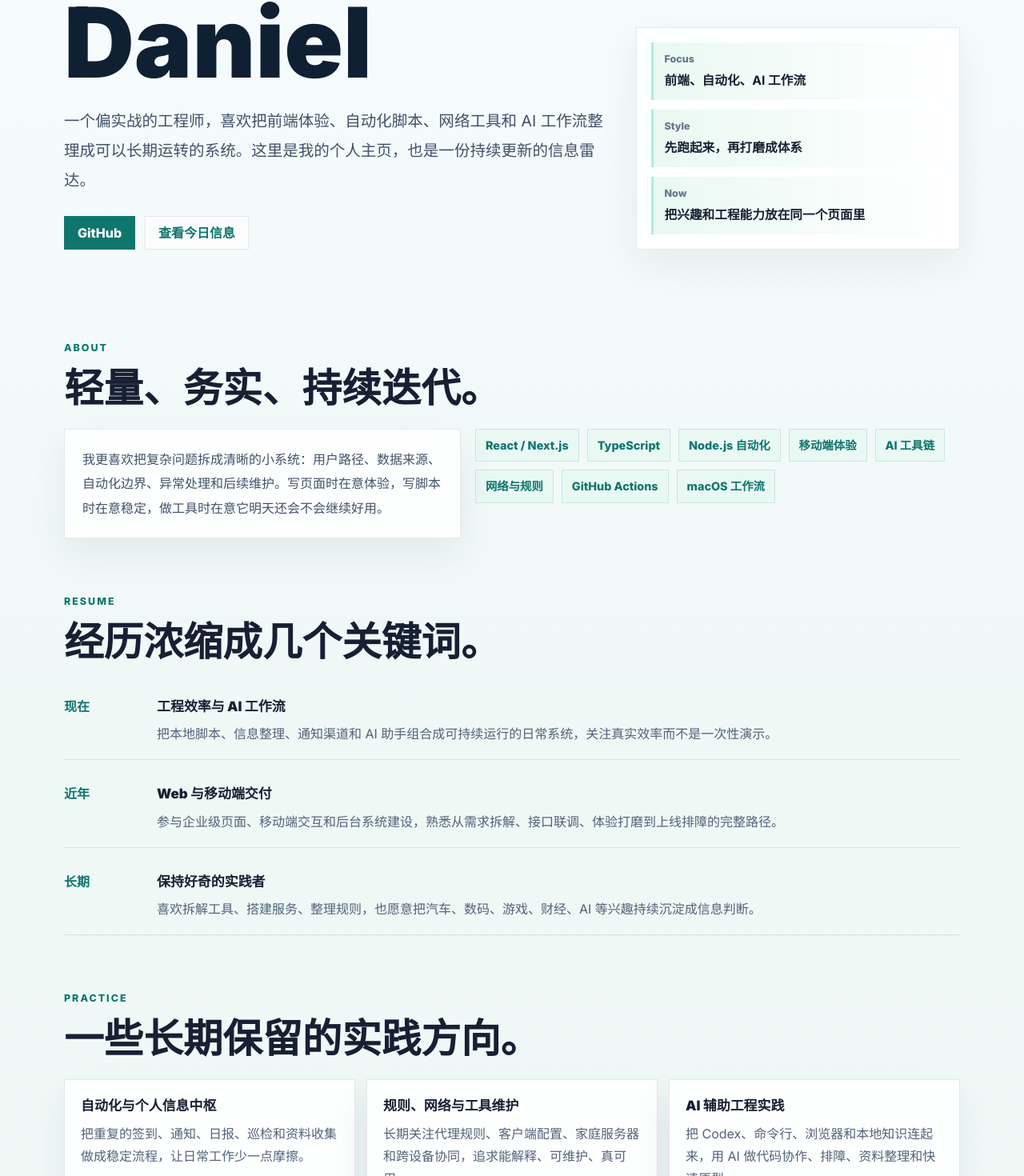
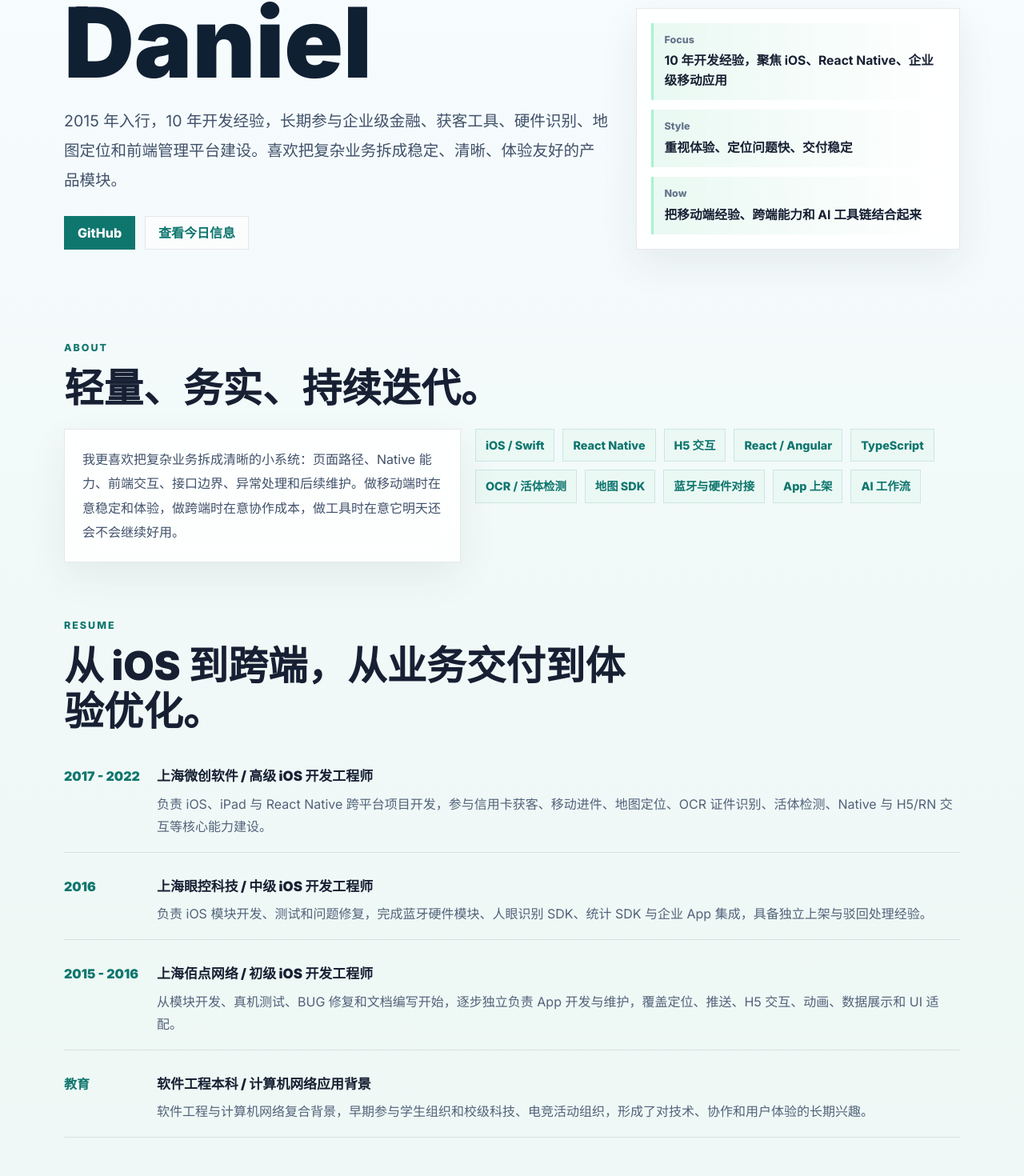
Before and after one commit to danielgzd/danielgzd.github.io, a Next.js app: page / in a window 1280 px wide. Shown: the part 244-1714 px from the top of the page at 80% size. Built offline with nearby package versions, Linux system fonts and the light colour scheme.

Commit message:
feat: enrich resume content

```diff
--- a/app/page.tsx
+++ b/app/page.tsx
@@ -18,46 +18,65 @@ type RadarCategory = {
 };
 
 const skills = [
-  "React / Next.js",
+  "iOS / Swift",
+  "React Native",
+  "H5 交互",
+  "React / Angular",
   "TypeScript",
-  "Node.js 自动化",
-  "移动端体验",
-  "AI 工具链",
-  "网络与规则",
-  "GitHub Actions",
-  "macOS 工作流",
+  "OCR / 活体检测",
+  "地图 SDK",
+  "蓝牙与硬件对接",
+  "App 上架",
+  "AI 工作流",
 ];
 
 const timeline = [
   {
-    period: "现在",
-    title: "工程效率与 AI 工作流",
-    body: "把本地脚本、信息整理、通知渠道和 AI 助手组合成可持续运行的日常系统，关注真实效率而不是一次性演示。",
+    period: "2017 - 2022",
+    title: "上海微创软件 / 高级 iOS 开发工程师",
+    body: "负责 iOS、iPad 与 React Native 跨平台项目开发，参与信用卡获客、移动进件、地图定位、OCR 证件识别、活体检测、Native 与 H5/RN 交互等核心能力建设。",
   },
   {
-    period: "近年",
-    title: "Web 与移动端交付",
-    body: "参与企业级页面、移动端交互和后台系统建设，熟悉从需求拆解、接口联调、体验打磨到上线排障的完整路径。",
+    period: "2016",
+    title: "上海眼控科技 / 中级 iOS 开发工程师",
+    body: "负责 iOS 模块开发、测试和问题修复，完成蓝牙硬件模块、人眼识别 SDK、统计 SDK 与企业 App 集成，具备独立上架与驳回处理经验。",
   },
   {
-    period: "长期",
-    title: "保持好奇的实践者",
-    body: "喜欢拆解工具、搭建服务、整理规则，也愿意把汽车、数码、游戏、财经、AI 等兴趣持续沉淀成信息判断。",
+    period: "2015 - 2016",
+    title: "上海佰点网络 / 初级 iOS 开发工程师",
+    body: "从模块开发、真机测试、BUG 修复和文档编写开始，逐步独立负责 App 开发与维护，覆盖定位、推送、H5 交互、动画、数据展示和 UI 适配。",
+  },
+  {
+    period: "教育",
+    title: "软件工程本科 / 计算机网络应用背景",
+    body: "软件工程与计算机网络复合背景，早期参与学生组织和校级科技、电竞活动组织，形成了对技术、协作和用户体验的长期兴趣。",
   },
 ];
 
 const practices = [
   {
-    title: "自动化与个人信息中枢",
-    body: "把重复的签到、通知、日报、巡检和资料收集做成稳定流程，让日常工作少一点摩擦。",
+    title: "MSP 信用卡申请客户端",
+    body: "面向分行网点和大堂经理的移动办理工具，使用 React Native、Redux、Swift 与 Native 交互，接入活体检测、身份证 OCR，并适配 iOS、iPad 与 Android Pad 场景。",
   },
   {
-    title: "规则、网络与工具维护",
-    body: "长期关注代理规则、客户端配置、家庭服务器和跨设备协同，追求能解释、可维护、真可用。",
+    title: "我的云 / 信用卡获客工具",
+    body: "使用 Swift 构建业务主流程，接入 OCR、活体检测和地图 SDK，实现自定义地图、后台定位上传、轨迹优化和获客数据图表展示。",
   },
   {
-    title: "AI 辅助工程实践",
-    body: "把 Codex、命令行、浏览器和本地知识连起来，用 AI 做代码协作、排障、资料整理和快速原型。",
+    title: "前端管理平台与跨端协作",
+    body: "使用 React、AngularJS 和 H5 技术开发管理平台与嵌入式页面，配合移动端完成交互闭环，重视体验细节、问题定位和交付节奏。",
+  },
+  {
+    title: "人眼检测统计系统 SDK",
+    body: "独立完成人脸检测识别与统计 SDK，用于识别使用者身份，并统计使用时长、习惯和关注点，最终集成到企业 App 使用。",
+  },
+  {
+    title: "车载与地图类应用",
+    body: "参与汽车之音、护驾宝等项目，涉及在线广播、语音通话、即时聊天、蓝牙连接、百度地图鹰眼 SDK、轨迹回放、本地存储和免登录体验。",
+  },
+  {
+    title: "个人自动化与信息流",
+    body: "在工作之外持续整理自动化、AI 工具链和每日信息雷达，把兴趣内容转化成可运行、可维护、可持续更新的个人系统。",
   },
 ];
 
@@ -79,10 +98,10 @@ export default function Home() {
 
       <section id="top" className="hero">
         <div className="hero-copy">
-          <p className="eyebrow">Engineer / Builder / Curious Operator</p>
+          <p className="eyebrow">iOS / Cross-platform / Product-minded Engineer</p>
           <h1>Daniel</h1>
           <p className="hero-text">
-            一个偏实战的工程师，喜欢把前端体验、自动化脚本、网络工具和 AI 工作流整理成可以长期运转的系统。这里是我的个人主页，也是一份持续更新的信息雷达。
+            2015 年入行，10 年开发经验，长期参与企业级金融、获客工具、硬件识别、地图定位和前端管理平台建设。喜欢把复杂业务拆成稳定、清晰、体验友好的产品模块。
           </p>
           <div className="hero-actions">
             <a href="https://github.com/danielgzd">GitHub</a>
@@ -92,15 +111,15 @@ export default function Home() {
         <aside className="profile-card" aria-label="profile snapshot">
           <div>
             <span>Focus</span>
-            <strong>前端、自动化、AI 工作流</strong>
+            <strong>10 年开发经验，聚焦 iOS、React Native、企业级移动应用</strong>
           </div>
           <div>
             <span>Style</span>
-            <strong>先跑起来，再打磨成体系</strong>
+            <strong>重视体验、定位问题快、交付稳定</strong>
           </div>
           <div>
             <span>Now</span>
-            <strong>把兴趣和工程能力放在同一个页面里</strong>
+            <strong>把移动端经验、跨端能力和 AI 工具链结合起来</strong>
           </div>
         </aside>
       </section>
@@ -112,7 +131,7 @@ export default function Home() {
         </div>
         <div className="about-grid">
           <p className="soft-panel intro">
-            我更喜欢把复杂问题拆成清晰的小系统：用户路径、数据来源、自动化边界、异常处理和后续维护。写页面时在意体验，写脚本时在意稳定，做工具时在意它明天还会不会继续好用。
+            我更喜欢把复杂业务拆成清晰的小系统：页面路径、Native 能力、前端交互、接口边界、异常处理和后续维护。做移动端时在意稳定和体验，做跨端时在意协作成本，做工具时在意它明天还会不会继续好用。
           </p>
           <div className="skill-list">
             {skills.map((skill) => (
@@ -125,7 +144,7 @@ export default function Home() {
       <section id="work" className="section">
         <div className="section-title">
           <p>Resume</p>
-          <h2>经历浓缩成几个关键词。</h2>
+          <h2>从 iOS 到跨端，从业务交付到体验优化。</h2>
         </div>
         <div className="timeline">
           {timeline.map((item) => (
@@ -143,7 +162,7 @@ export default function Home() {
       <section className="section">
         <div className="section-title">
           <p>Practice</p>
-          <h2>一些长期保留的实践方向。</h2>
+          <h2>更具体的项目经历。</h2>
         </div>
         <div className="practice-grid">
           {practices.map((item) => (
```
